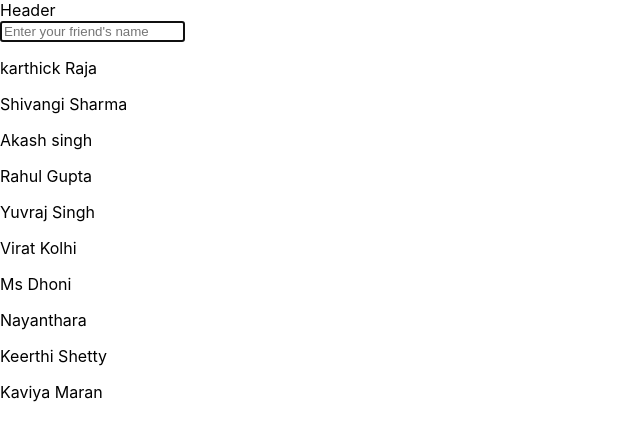
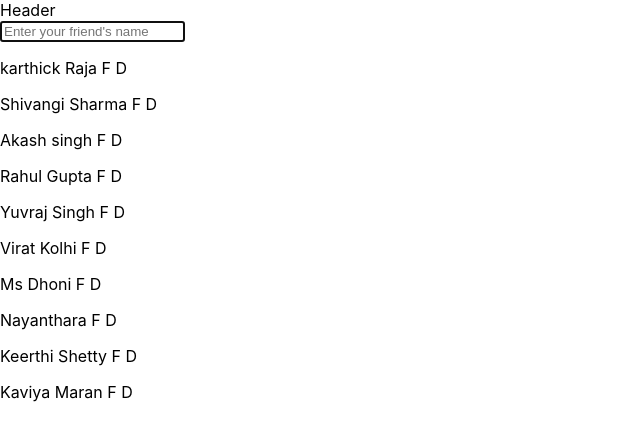
Before and after one commit to karthick3018/searchbar-ts, a React (Create React App) app: page / in a window 1280 px wide. Shown: the top 440 px of the page, without its empty margins (0-640 px from the left). Built offline with nearby package versions, Linux system fonts and the light colour scheme.

Commit message:
add to fav,delete feature

```diff
--- /dev/null
+++ b/src/common/helper.tsx
@@ -0,0 +1,26 @@
+
+interface ListTypes {
+  id: number,
+  isFavorite: boolean,
+  name: string,
+}
+
+type TaddNameToFavorite = {
+  friendList : ListTypes[],
+  index: number
+}
+
+type TdeleteName= {
+  friendList : ListTypes[],
+  id: number
+}
+
+export const addNameToFavorite = ({friendList,index}:TaddNameToFavorite) => {
+  let updatedList = [...friendList];
+  updatedList[index].isFavorite =  !updatedList[index].isFavorite;
+  return updatedList;
+}
+
+export const deleteName = ({friendList,id}:TdeleteName) => {
+  return friendList.filter(eachName=>eachName.id !== id);
+}
--- a/src/components/inputField/index.tsx
+++ b/src/components/inputField/index.tsx
@@ -3,9 +3,12 @@ import ListItems from '../listOfNames';
 import InputBox from '../../ui/inputBox';
 import {Data} from '../../common/data';
 import {useDebounce} from '../../common/useDebounceHook';
+import * as helper from '../../common/helper';
 
 type Actions =
   | { type: 'SEARCH_RESULTS', updatedList: ListTypes[] }
+  | { type: 'ADD_FAVORITE', updatedList: ListTypes[] }
+  | { type: 'DELETE_NAME', updatedList: ListTypes[] }
   | { type: 'INSERT_NAME', name: string }
   | { type: 'ON_INPUT_CHANGE', value: string }
   | { type: 'RESET'}
@@ -40,6 +43,12 @@ const reducer: React.Reducer<IState, Actions> = (state, action) => {
 
     case 'SEARCH_RESULTS':
       return { ...state, friendList: action?.updatedList };
+
+    case 'ADD_FAVORITE':
+      return { ...state, friendList: action?.updatedList ,defaultFriendList: action?.updatedList  };
+
+    case 'DELETE_NAME':
+      return { ...state, friendList: action?.updatedList ,defaultFriendList: action?.updatedList };
 
     case 'RESET':
       return {...state, friendList: Data, searchValue:'' }
@@ -92,6 +101,16 @@ const InputField:React.FC= () => {
     dispatch ({type:'RESET'})
   }
 
+  const handleAddToFavorite = (index:number) => {
+    let updatedList = helper.addNameToFavorite({friendList: state?.friendList,index})
+    dispatch({ type: 'ADD_FAVORITE', updatedList })
+  }
+
+  const handleDelete = (id:number) => {
+    let updatedList = helper.deleteName({friendList: state?.friendList,id})
+    dispatch({ type: 'DELETE_NAME', updatedList })
+  }
+
   return(
     <>
     <InputBox
@@ -102,6 +121,8 @@ const InputField:React.FC= () => {
     />
     <ListItems
      friendList ={state?.friendList}
+     handleAddToFavorite = {handleAddToFavorite}
+     handleDelete ={handleDelete}
     />
     </>
   )
--- a/src/components/listOfNames/index.tsx
+++ b/src/components/listOfNames/index.tsx
@@ -7,14 +7,17 @@ interface ListTypes {
 }
 
 type TListItem = {
-  friendList : ListTypes[]
+  friendList : ListTypes[],
+  handleAddToFavorite: (index:number) => void,
+  handleDelete : (id:number) => void
 }
 
-const ListItems = ({friendList}:TListItem) => {
+
+const ListItems = ({friendList,handleAddToFavorite,handleDelete}:TListItem) => {
   return (
     <>
-    {friendList?.map((eachFriend=>(
-      <p key={eachFriend?.id}>{eachFriend?.name}</p>
+    {friendList?.map(((eachFriend,index)=>(
+      <p key={eachFriend?.id}>{eachFriend?.name} <span onClick={()=>handleAddToFavorite(index)}>F</span> <span onClick={()=>handleDelete(eachFriend?.id)}>D</span></p>
     )))}
     {friendList?.length === 0 && <p>No Such friend found ! Press 'Enter' to add in the list</p>}
     </>
```
